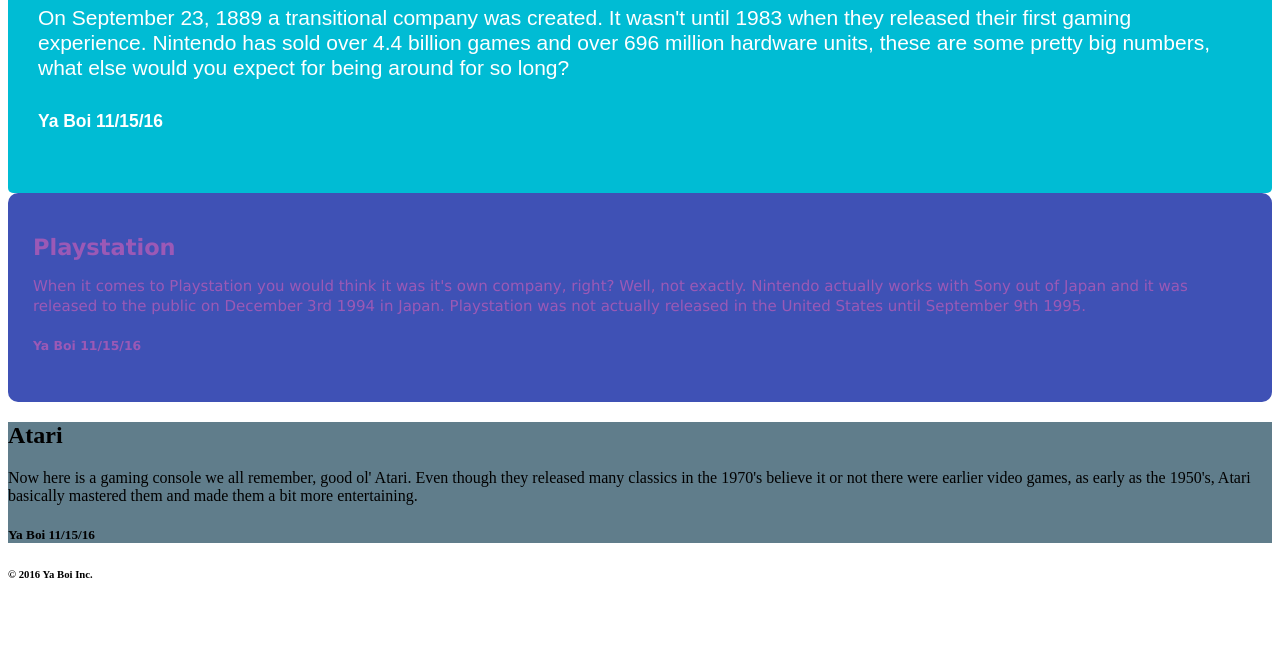
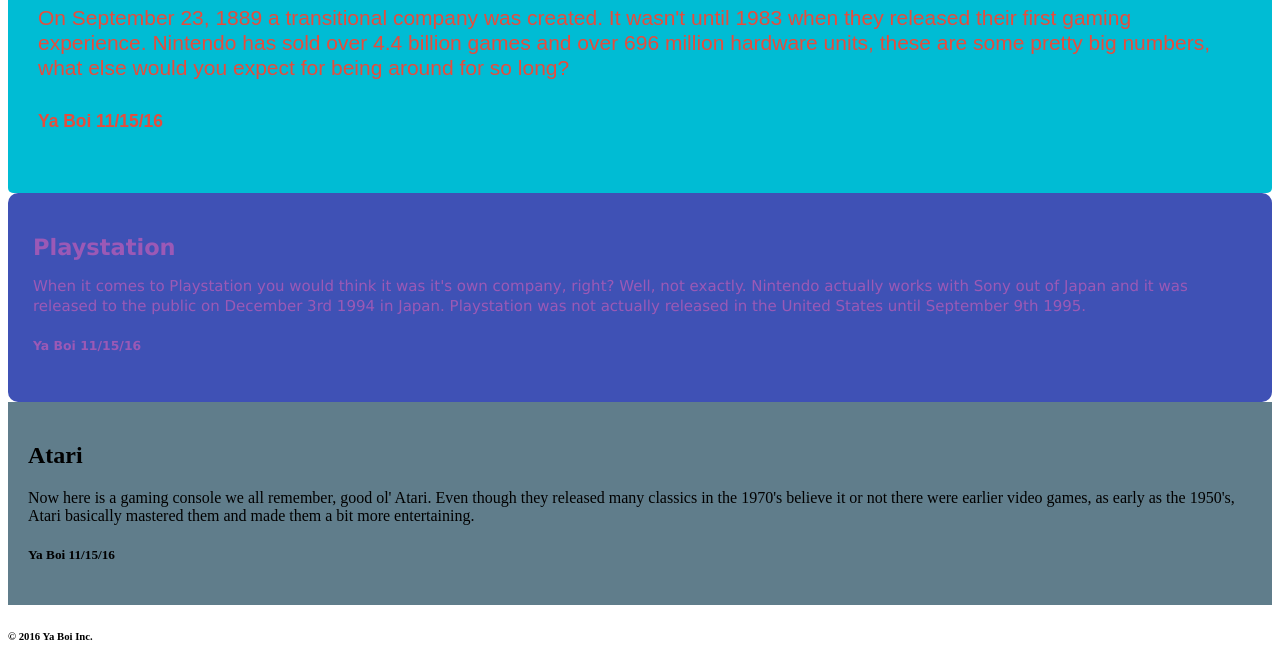
Before and after one commit to J-Waddell/Blog, a plain HTML site: page index.html in a window 1280 px wide. Shown: the part 182-849 px from the top of the page. Before the commit the page ends 800 px from the top, so only its background shows below. Drawn offline with Linux system fonts and the light colour scheme.

Commit message:
more colors

```diff
--- a/articles.css
+++ b/articles.css
@@ -7,7 +7,7 @@ div.nintendo {
 	padding: 30px;
         font-family: arial;
         font-size: 21px;
-        color: white;
+        color: #e74c3c;
         line-height: 25px;
         border-radius: 5px;
 }
@@ -24,4 +24,6 @@ div.playstation {
 
 div.atari {
 	background-color: #607D8B;
+        padding: 20px;
+
 }
```
